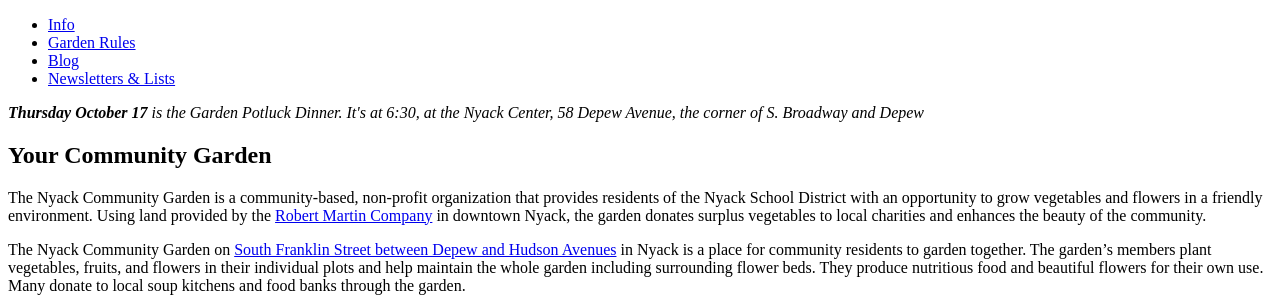
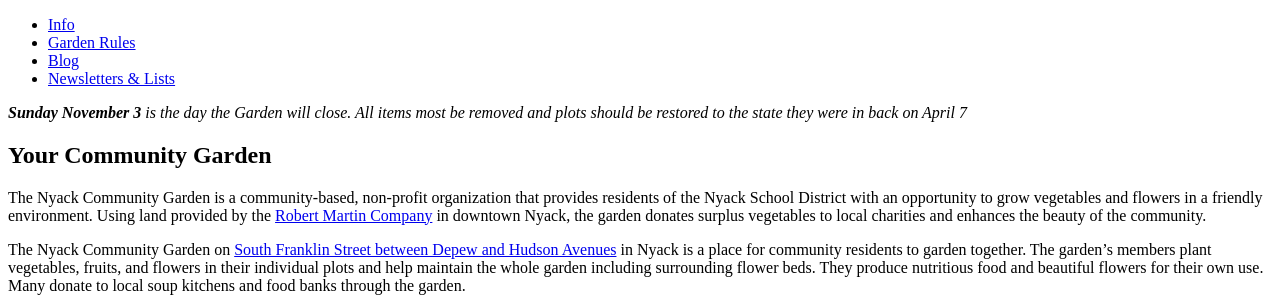
Before and after one commit to bosborne/nyackcommunitygarden, a Jekyll site: the page built from index.md, in a window 1280 px wide. Shown: the part 137-434 px from the top of the page. Built offline with Jekyll 4.4.1, drawn with Linux system fonts in a browser that asks for light colours; nearby versions of some CDN libraries; library files that are not in the unit come from our copies.

Commit message:
Change date.

```diff
--- a/_layouts/default.html
+++ b/_layouts/default.html
@@ -19,7 +19,7 @@
       <div class="container">
         <div class="bannerbox">
           <p>
-            <i><b>Thursday October 17</b> is the Garden Potluck Dinner. It's at 6:30, at the Nyack Center, 58 Depew Avenue, the corner of S. Broadway and Depew</i>
+            <i><b>Sunday November 3</b> is the day the Garden will close. All items most be removed and plots should be restored to the state they were in back on April 7</i>
           </p>
         </div>
         {{ content }}
```
